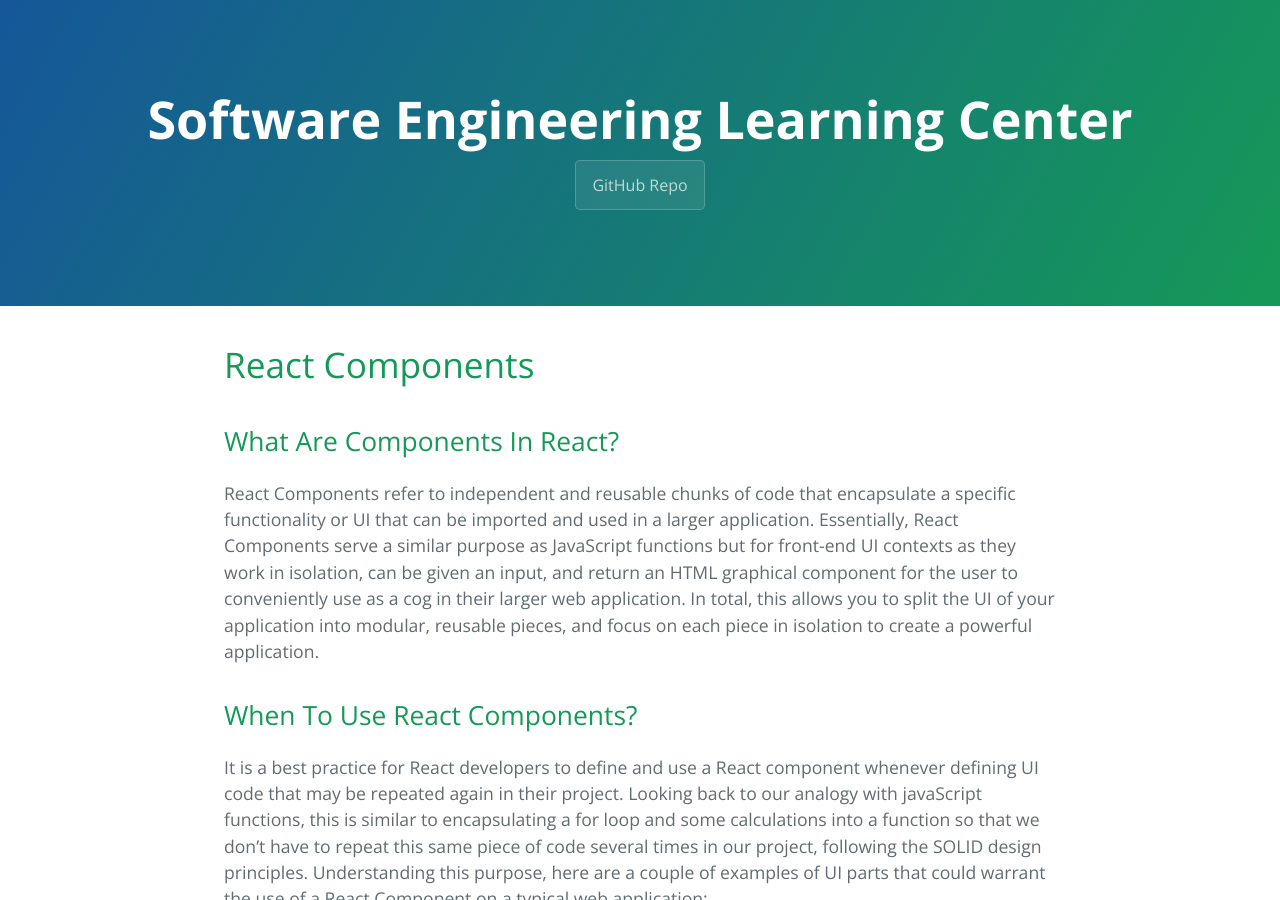
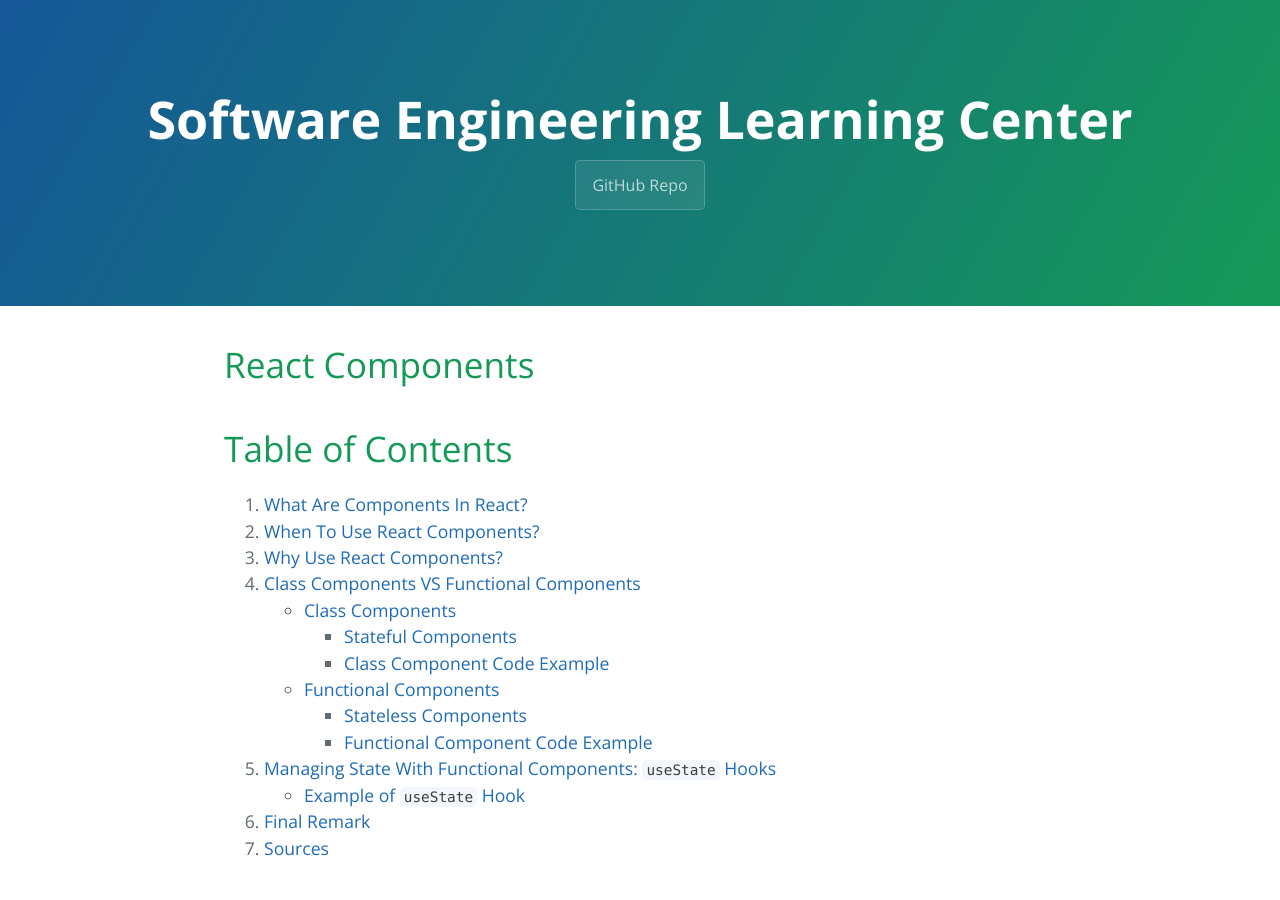
Before and after one commit to learning-software-engineering/learning-software-engineering.github.io, a Jekyll site: the page built from Topics/Tech_Stacks/React_Components.md, in a window 1280 px wide and 900 px high. Built offline with Jekyll 4.4.1, drawn with Linux system fonts in a browser that asks for light colours; our own code applies the rules of GitHub Pages for plain Markdown files.

Commit message:
included table of contents for hans request

```diff
--- a/Topics/Tech_Stacks/React_Components.md
+++ b/Topics/Tech_Stacks/React_Components.md
@@ -1,4 +1,21 @@
 # React Components
+
+# Table of Contents
+1. [What Are Components In React?](#what-are-components-in-react)
+2. [When To Use React Components?](#when-to-use-react-components)
+3. [Why Use React Components?](#why-use-react-components)
+4. [Class Components VS Functional Components](#class-components-vs-functional-components)
+   - [Class Components](#class-components)
+      - [Stateful Components](#stateful-components)
+      - [Class Component Code Example](#class-component-code-example)
+   - [Functional Components](#functional-components)
+      - [Stateless Components](#stateless-components)
+      - [Functional Component Code Example](#functional-component-code-example)
+5. [Managing State With Functional Components: `useState` Hooks](#managing-state-with-functional-components-usestate-hooks)
+   - [Example of `useState` Hook](#example-of-usestate-hook)
+6. [Final Remark](#final-remark)
+7. [Sources](#sources)
+
 
 ## What Are Components In React?
 React Components refer to independent and reusable chunks of code that encapsulate a specific functionality or UI that can be imported and used in a larger application. Essentially, React Components serve a similar purpose as JavaScript functions but for front-end UI contexts as they work in isolation, can be given an input, and return an HTML graphical component for the user to conveniently use as a cog in their larger web application. In total, this allows you to split the UI of your application into modular, reusable pieces, and focus on each piece in isolation to create a powerful application.
```
